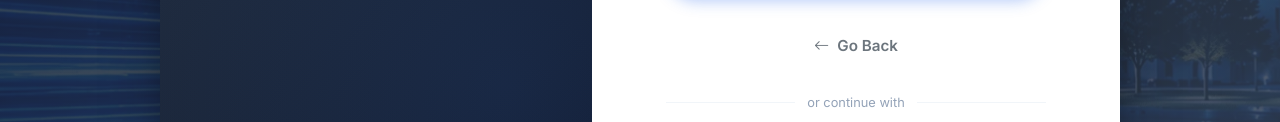
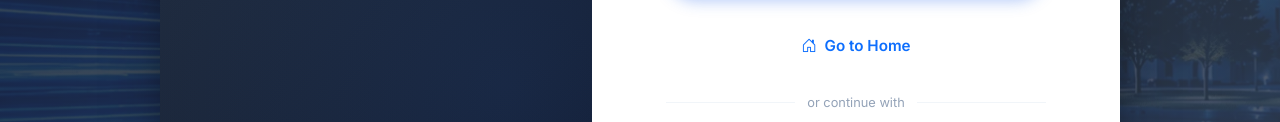
Before and after one commit to sangeethaguru2785-ship-it/Government, a plain HTML site: page login.html in a window 1280 px wide. Shown: the part 754-876 px from the top of the page. Drawn offline with nearby package versions, Linux system fonts and the light colour scheme.

Commit message:
Add files via upload

```diff
--- a/login.html
+++ b/login.html
@@ -412,9 +412,9 @@
           </button>
         </form>
 
-        <button type="button" class="btn btn-outline-secondary w-100 mt-2" onclick="if(history.length>1){history.back()}else{window.location.href='index.html'}">
-          <i class="bi bi-arrow-left"></i> Go Back
-        </button>
+        <a href="index.html" class="btn btn-outline-primary w-100 mt-2">
+          <i class="bi bi-house-door"></i> Go to Home
+        </a>
 
         <div class="auth-divider">or continue with</div>
 
```
Also changed, not shown: signup.html (+3 -3 lines).
